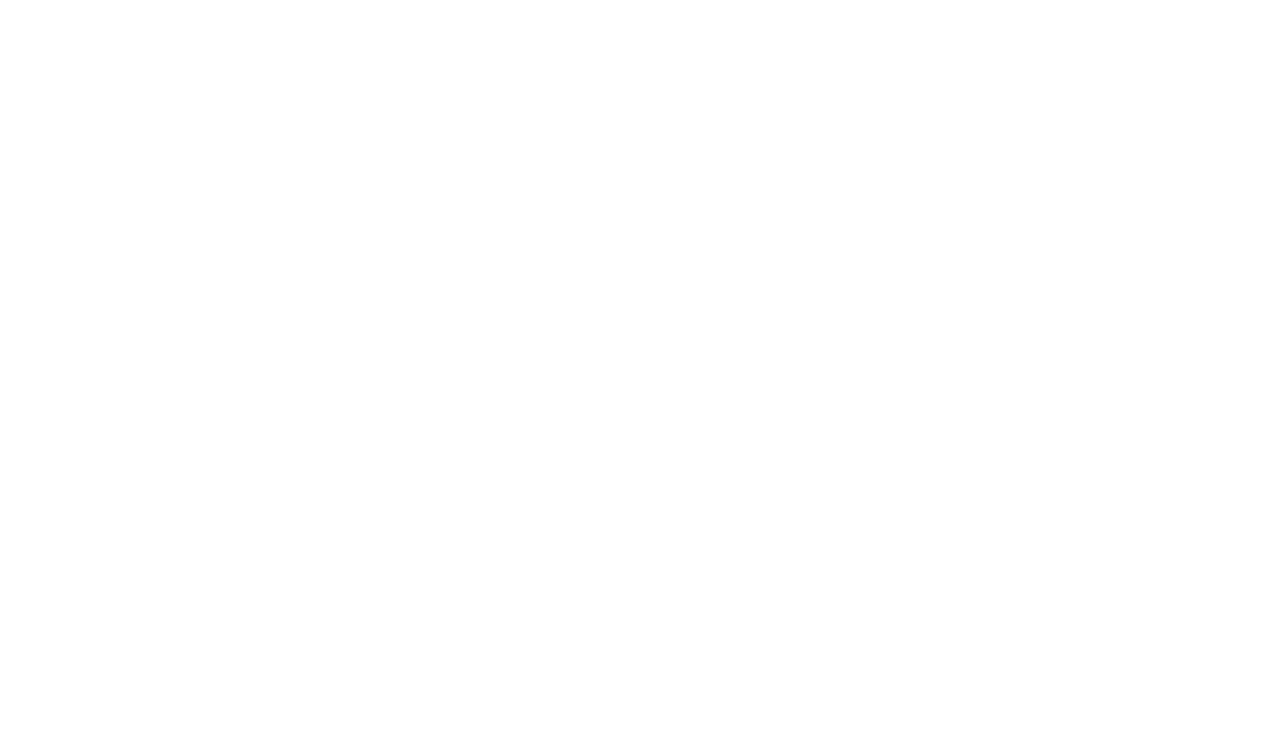
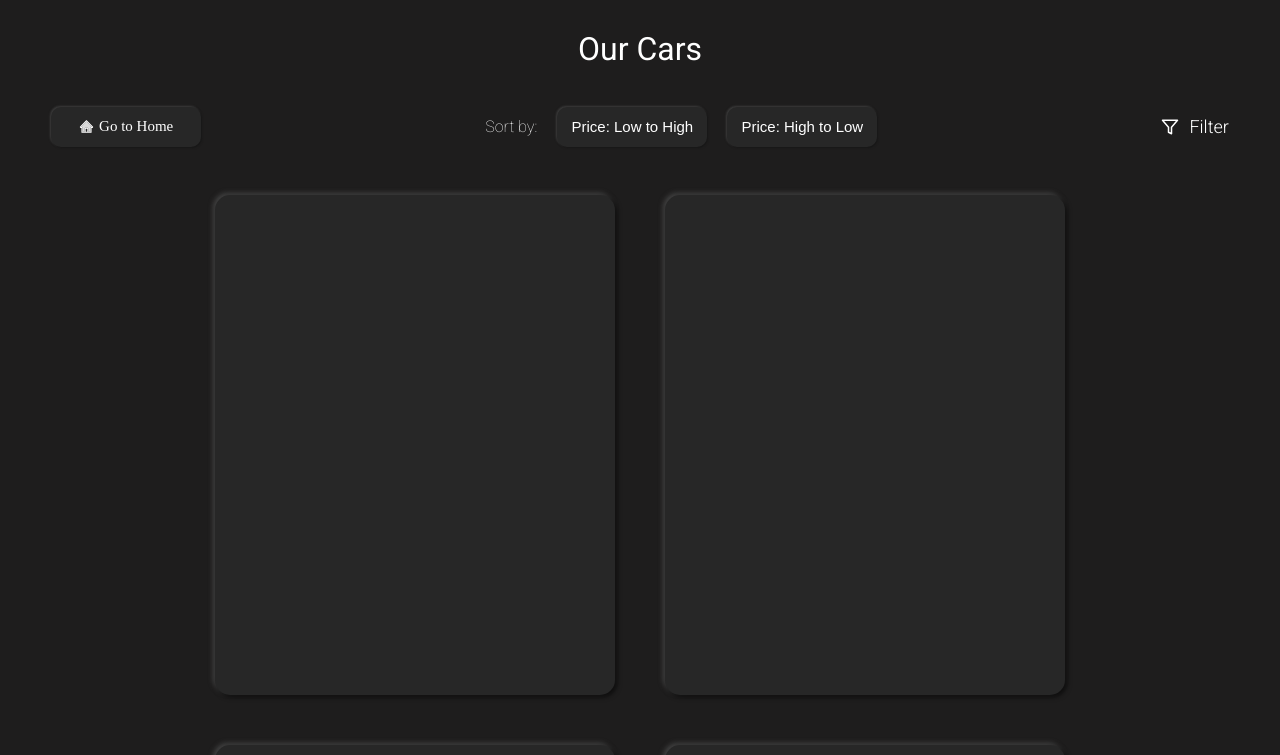
Before and after one commit to DevaduttM/DBMS_Project, a React (Vite) app in the folder Frontend/: page /cars in a window 1280 px wide. Before the commit this address had no page. Shown: the top 755 px of the page. Built offline with nearby package versions, Linux system fonts and the light colour scheme; a web font is replaced by a local one.

Commit message:
update data feature, cars page added

```diff
--- a/Frontend/src/App.jsx
+++ b/Frontend/src/App.jsx
@@ -11,6 +11,7 @@ import './App.css'
 import Pages from './components/Pages/Pages'
 import ProtectedRoute from './components/ProtectedRoute/ProtectedRoute'
 import LoginRoute from './components/ProtectedRoute/LoginRoute'
+import Cars  from './components/Cars/Cars'
 
 const App = () => {
 
@@ -31,6 +32,7 @@ const App = () => {
             <Route path='/profile' element = {<Profile /> } />
           </Route>
           <Route path='/cardata' element = {<CarData />} />
+          <Route path='/cars' element = {<Cars />} />
         </Routes>
       </BrowserRouter>
     </>
--- a/Frontend/src/components/API/ApiCalls.js
+++ b/Frontend/src/components/API/ApiCalls.js
@@ -20,3 +20,13 @@ export const signup = async (newUser) => {
       throw error;
    }
 };
+
+export const update = async (updatedata) => {
+    try {
+      const response = await axios.post('http://localhost:8081/update', updatedata);
+      return response.data;
+    } catch (error) {
+      console.error("Update Error:", error);
+      throw error;
+    }
+}
--- /dev/null
+++ b/Frontend/src/components/Cars/CarCard.jsx
@@ -0,0 +1,14 @@
+import React from 'react'
+import './Cars.css'
+
+const CarCard = () => {
+  return (
+    <>
+        <div className="carcard-container">
+
+        </div>
+    </>
+  )
+}
+
+export default CarCard
--- /dev/null
+++ b/Frontend/src/components/Cars/Cars.css
@@ -0,0 +1,160 @@
+@import url('https://fonts.googleapis.com/css2?family=Roboto:ital,wght@0,100;0,300;0,400;0,500;0,700;0,900;1,100;1,300;1,400;1,500;1,700;1,900&display=swap');
+
+.cars-container{
+    min-height: 100vh;
+    height: fit-content;
+    width: 100vw;
+    display: flex;
+    flex-direction: column;
+    align-items: center;
+    /* justify-content: center; */
+    background-color: #1E1D1D;
+}
+
+.cars-title{
+    margin: 0;
+    color: #fff;
+    font-family: "Roboto", sans-serif;
+    font-weight: 400;
+    font-style: normal;
+    margin-top: 30px;
+    margin-bottom: 30px;
+}
+
+.cars-nav{
+    display: flex;
+    flex-direction: row;
+    align-items: center;
+    justify-content: space-between;
+    width: 92vw;
+}
+
+.home-link{
+    display: flex;
+    align-items: center;
+    justify-content: center;
+    gap: 5px;
+    text-decoration: none;
+}
+
+.sort-btn,
+.home-link{
+    background-color: #272727;
+    border: none;
+    color: #fff;
+    width: 150px;
+    height: 40px;
+    font-size: 15px;
+    display: flex;
+    align-items: center;
+    justify-content: center;
+    border-radius: 10px;
+    cursor: pointer;
+    box-shadow: 1px 1px 2px #1313139f,
+    -1px -1px 2px #505050a1;
+}
+
+.sort-btn.active{
+    background-color: #5be271;
+    color: #000;
+    box-shadow: none;
+}
+
+.sort-div{
+    display: flex;
+    align-items: center;
+    justify-content: center;
+    flex-direction: row;
+    gap: 20px;
+}
+
+.sort-div p{
+    color: #fff;
+    font-family: "Roboto", sans-serif;
+    font-weight: 200;
+    font-style: normal;
+}
+
+.filter-div p{
+    display: flex;
+    align-items: center;
+    justify-content: center;
+    gap: 10px;
+    color: #fff;
+    font-family: "Roboto", sans-serif;
+    font-weight: 300;
+    font-style: normal;
+    font-size: 18px;
+    cursor: pointer;
+}
+
+.filter-dropdown{
+    position: absolute;
+    display: flex;
+    padding: 20px;
+    align-items: flex-start;
+    justify-content: space-around;
+    flex-direction: column;
+    width: 270px;
+    height: 300px;
+    background-color: #272727;
+    border-radius: 10px;
+    right: 50px;
+    border: 0.5px solid #5be271;
+}
+
+.filter-dropdown h4{
+    margin: 0;
+    color: #fff;
+    font-family: "Roboto", sans-serif;
+    font-weight: 300;
+    font-style: normal;
+    font-size: 20px;
+}
+
+.filter-dropdown hr{
+    width: 100%;
+}
+
+.checkbox-div1,
+.checkbox-div2{
+    display: flex;
+    align-items: center;
+    justify-content: space-around;
+    gap: 10px;
+    margin-bottom: 10px;
+    color: #ffffffbd;
+    font-family: "Roboto", sans-serif;
+    font-weight: 200;
+    font-style: normal;
+
+}
+
+.carcard-container{
+    height: 500px;
+    width: 400px;
+    background-color: #272727;
+    border-radius: 15px;
+    /* border: 0.5px solid #5be2728c; */
+    box-shadow: 2px 2px 5px #000000a4,
+    -2px -2px 5px rgb(70, 70, 70);
+}
+
+.cars-list-container{
+    width: 100vw;
+    display: flex;
+    flex-direction: row;
+    flex-wrap: wrap;
+    align-items: center;
+    justify-content: center;
+    min-height: 80vh;
+    height: fit-content;
+    gap: 50px;
+    margin-top: 40px;
+    margin-bottom: 40px;
+}
+
+input[type="checkbox"]:checked{
+    background-color: #5be271;
+    color: #000;
+}
--- /dev/null
+++ b/Frontend/src/components/Cars/Cars.jsx
@@ -0,0 +1,86 @@
+import React, { useState } from 'react'
+import { Link } from 'react-router-dom'
+import './Cars.css'
+import { AiTwotoneHome } from "react-icons/ai";
+import { LuFilter } from "react-icons/lu";
+import { AnimatePresence, motion } from 'framer-motion'
+import CarCard from './CarCard';
+
+const Cars = () => {
+
+const [btnsel, setBtnsel] = useState(0);
+const [dropdwn, setDropdwn] = useState(0);
+
+const handlebtnsel1 = () => {
+    setBtnsel(1);
+}
+
+const handlebtnsel2 = () => {
+    setBtnsel(2);
+}
+
+const handledropdwn = () => {
+    setDropdwn(!dropdwn);
+}
+
+  return (
+    <>
+        <div className="cars-container">
+            <h1 className="cars-title">Our Cars</h1>
+            <div className="cars-nav">
+                <Link to = "/" className='home-link'><AiTwotoneHome />Go to Home</Link>
+                <div className="sort-div">
+                    <p>Sort by:</p>
+                    <button className={btnsel === 1 ?'sort-btn active' : 'sort-btn'} onClick={handlebtnsel1}>Price: Low to High</button>
+                    <button className={btnsel === 2 ?'sort-btn active' : 'sort-btn'} onClick={handlebtnsel2}>Price: High to Low</button>
+                </div>
+                <div className="filter-div">
+                    <p onClick={handledropdwn}><LuFilter />Filter</p>
+
+                    <AnimatePresence>
+                    {
+                        dropdwn &&
+                        <motion.div
+                        initial = {{opacity: 0, y: -10}}
+                        animate = {{opacity: 1, y: 0}}
+                        exit={{opacity: 0, y: -10}}
+                        className="filter-dropdown">
+                            <h4>Filter By</h4>
+                            <hr />
+                            <p>Seating Capacity :</p>
+                            <div className="checkbox-div1">
+                                <input type="checkbox" id = "checkbox1" />
+                                <label htmlFor="checkbox1">Hatchback</label>
+                                <input type="checkbox" id = "checkbox2" />
+                                <label htmlFor="checkbox2">Sedan</label>
+                                <input type="checkbox" id = "checkbox3" />
+                                <label htmlFor="checkbox3">SUV</label>
+                            </div>
+                            <p>Transmission :</p>
+                            <div className="checkbox-div2">
+                                <input type="checkbox" id = "checkbox4" />
+                                <label htmlFor="checkbox4">Automatic</label>
+                                <input type="checkbox" id = "checkbox5" />
+                                <label htmlFor="checkbox5">Manual</label>
+                            </div>
+                        </motion.div>
+                    }
+                    </AnimatePresence>
+                </div>
+            </div>
+            <div className="cars-list-container">
+                <CarCard />
+                <CarCard />
+                <CarCard />
+                <CarCard />
+                <CarCard />
+                <CarCard />
+                <CarCard />
+                <CarCard />
+            </div>
+        </div>
+    </>
+  )
+}
+
+export default Cars
--- a/Frontend/src/components/Dashboard/Dashboard.css
+++ b/Frontend/src/components/Dashboard/Dashboard.css
@@ -14,7 +14,7 @@
 
 .welcome{
     text-align: left;
-    margin-top: 50px;
+    margin-top: 65px;
     margin-bottom: 0;
     color: #fff;
     /* font-family: "Baskervville", serif;
@@ -165,7 +165,7 @@
     right: 0px;
     border-radius: 20px;
     gap: 20px;
-    background-color: #62DB62;
+    background-color: #5be271;
     width: 190px;
     height: 170px;
     padding-top: 12px;
--- a/Frontend/src/components/Dashboard/Dashboard.jsx
+++ b/Frontend/src/components/Dashboard/Dashboard.jsx
@@ -60,7 +60,11 @@ const Dashboard = () => {
                         </AnimatePresence>
                     </div>
                 </div>
-                <div className="dash-row1">
+                <motion.div
+                initial={{ opacity: 0, scale: 0.98}}
+                animate = {{ opacity: 1, scale: 1}}
+                transition={{duration: 0.7}}
+                className="dash-row1">
                     <div className="row1-items">
                         <h2 className="sub-title">Upcoming Rentals</h2>
                         <DashItems />
@@ -76,8 +80,12 @@ const Dashboard = () => {
                         <p className="findcars-p">Have a car that’s not in use? Put it to work! With our "Rent Your Car" feature, you can easily list your vehicle on our platform and start earning by sharing it with our trusted community.</p>
                         <Link to = "/rentyourcar" className='findcars-btn'>Rent Your Car</Link>
                     </div>
-                </div>
-                <div className="dash-row2">
+                </motion.div>
+                <motion.div
+                initial={{ opacity: 0, scale: 0.98}}
+                animate = {{ opacity: 1, scale: 1}}
+                transition={{duration: 0.7 }}
+                className="dash-row2">
                     <div className="row2-item1">
                         <h2 className="sub-title1">Rental History</h2>
                         <DashItemsPast />
@@ -92,12 +100,15 @@ const Dashboard = () => {
                                 pathColor: '#5be271',
                                 strokeLineCap: 'butt',
                                 trailColor: '#3f3d3d',
-                                textColor: '#5be271'
+                                textColor: '#5be271',
+                                transition: 'stroke-dashoffset 0.5s ease 0s',
+                                transform: 'rotate(0.25turn)',
+                                transformOrigin: 'center center',
                             })} />
                         </div>
                         <p className='reward-p'>Complete 5 rental transactions to unlock your first reward !</p>
                     </div>
-                </div>
+                </motion.div>
             </div>
         </>
     );
--- a/Frontend/src/components/Profile/Profile.css
+++ b/Frontend/src/components/Profile/Profile.css
@@ -12,7 +12,7 @@
 
 .header-section{
     background-color: #2D2D2D;
-    height: 250px;
+    height: 220px;
     width: 100vw;
     text-align: center;
     color: #fff;
@@ -41,6 +41,7 @@
 
 .profile-title{
     margin: 0;
+    margin-top: -20px;
 }
 
 .profile-info{
@@ -100,3 +101,23 @@
     font-size: 18px;
     border: 0.1px solid #a19f9f41;
 }
+
+.update-btn{
+    border: none;
+    margin-top: 40px;
+    height: 45px;
+    width: 120px;
+    border-radius: 10px;
+    background-color: #9adb65;
+    color: #000000;
+    font-family: "Roboto", sans-serif;
+    font-weight: 400;
+    font-size: 15px;
+    font-style: normal;
+    cursor: pointer;
+}
+
+.update-btn:disabled{
+    background-color: #9adb6586;
+    cursor: not-allowed;
+}
```
Also changed, not shown: Frontend/src/components/Profile/Profile.jsx (+29 -4 lines), 1 other file (tests, documents, lock files or other folders).
